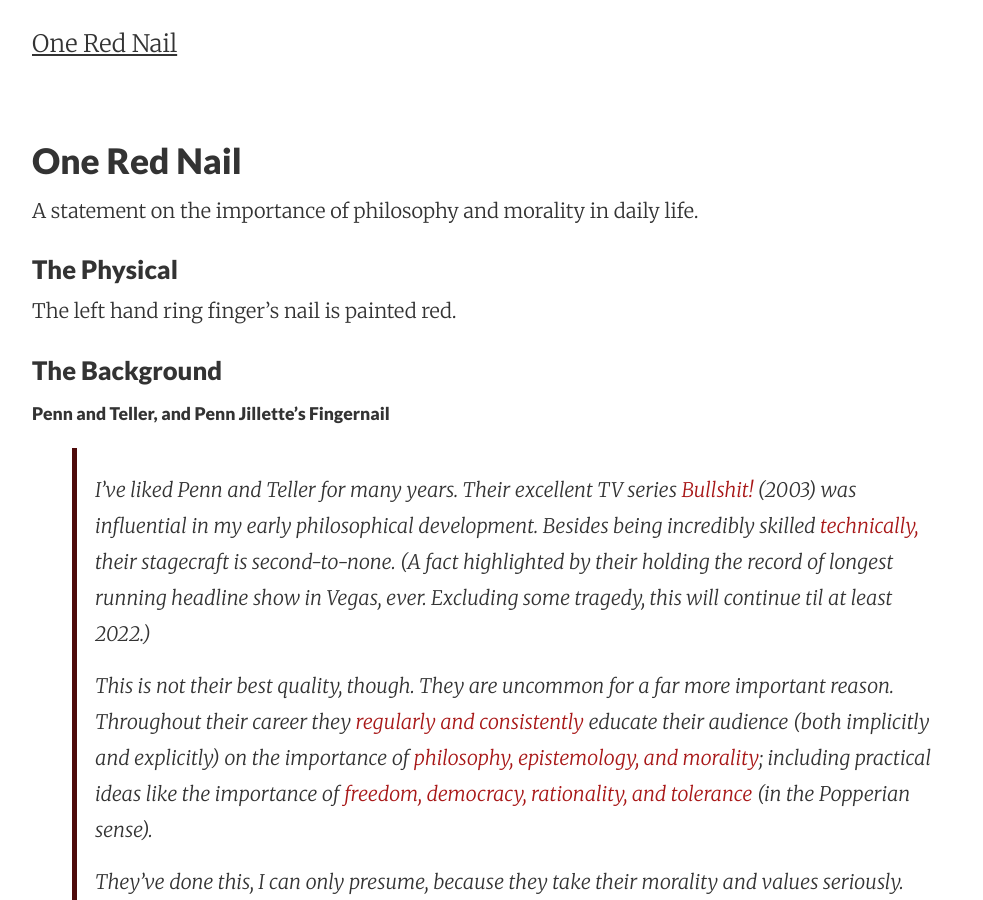
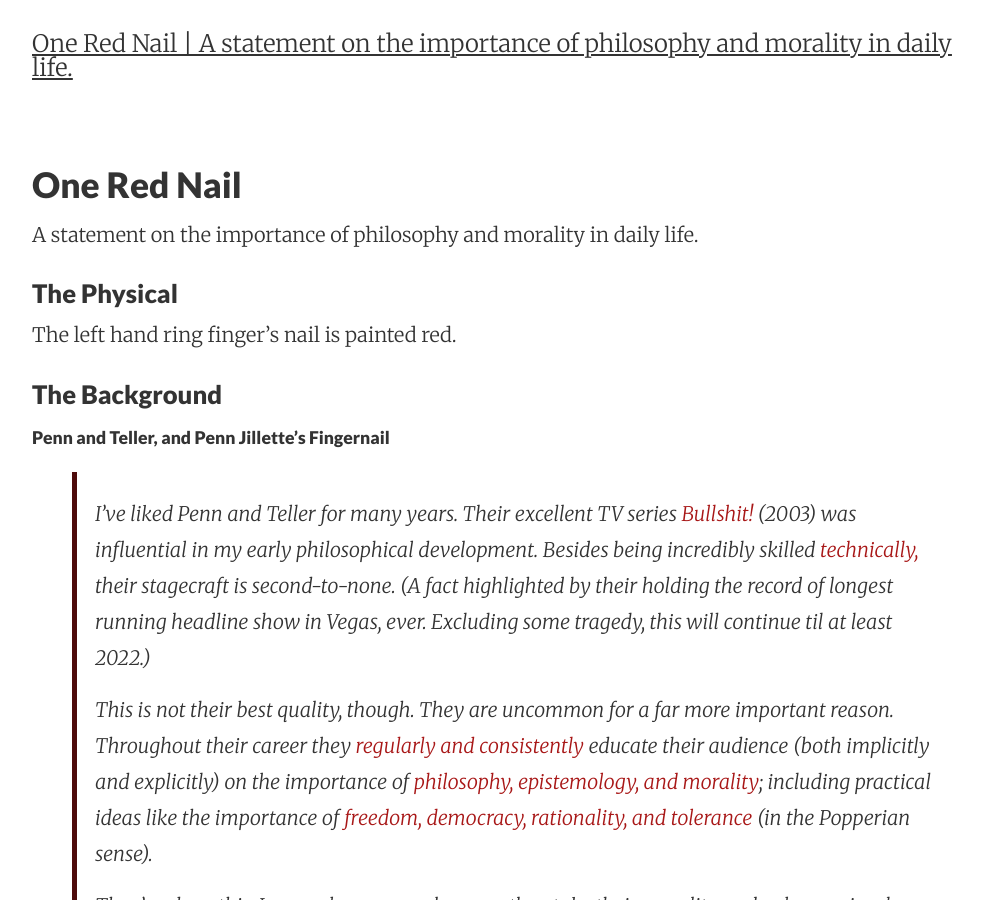
Before and after one commit to onerednail-com/onerednail-com.github.io, a Jekyll site: the page built from old.md, in a window 1280 px wide and 900 px high. Shown: the whole window, without its empty margins (128-1111 px from the left). Built offline with Jekyll 4.4.1, drawn with Linux system fonts in a browser that asks for light colours; our own code applies the rules of GitHub Pages for plain Markdown files.

Commit message:
Update _config.yml

```diff
--- a/_config.yml
+++ b/_config.yml
@@ -1,8 +1,8 @@
 # Site settings
-title: One Red Nail
+title: "One Red Nail | A statement on the importance of philosophy and morality in daily life."
 email: onerednail@xk.io
 author: Max Kaye
-description: "A statement on the importance of philosophy and morality in daily life."
+description: "One Red Nail | A statement on the importance of philosophy and morality in daily life."
 baseurl: ""
 url: "https://onerednail.com"
 google_analytics: "UA-50153179-3"
```
